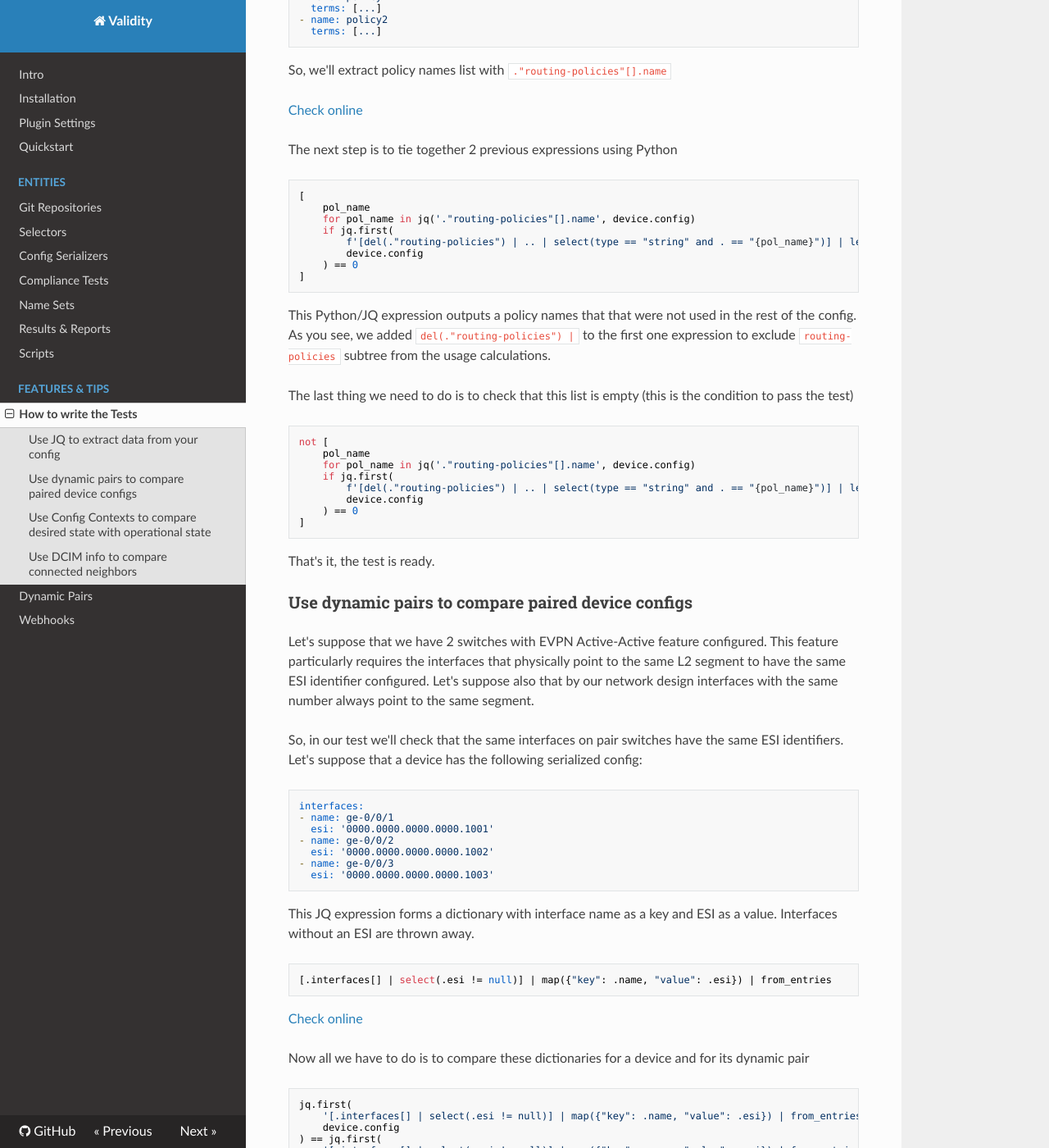
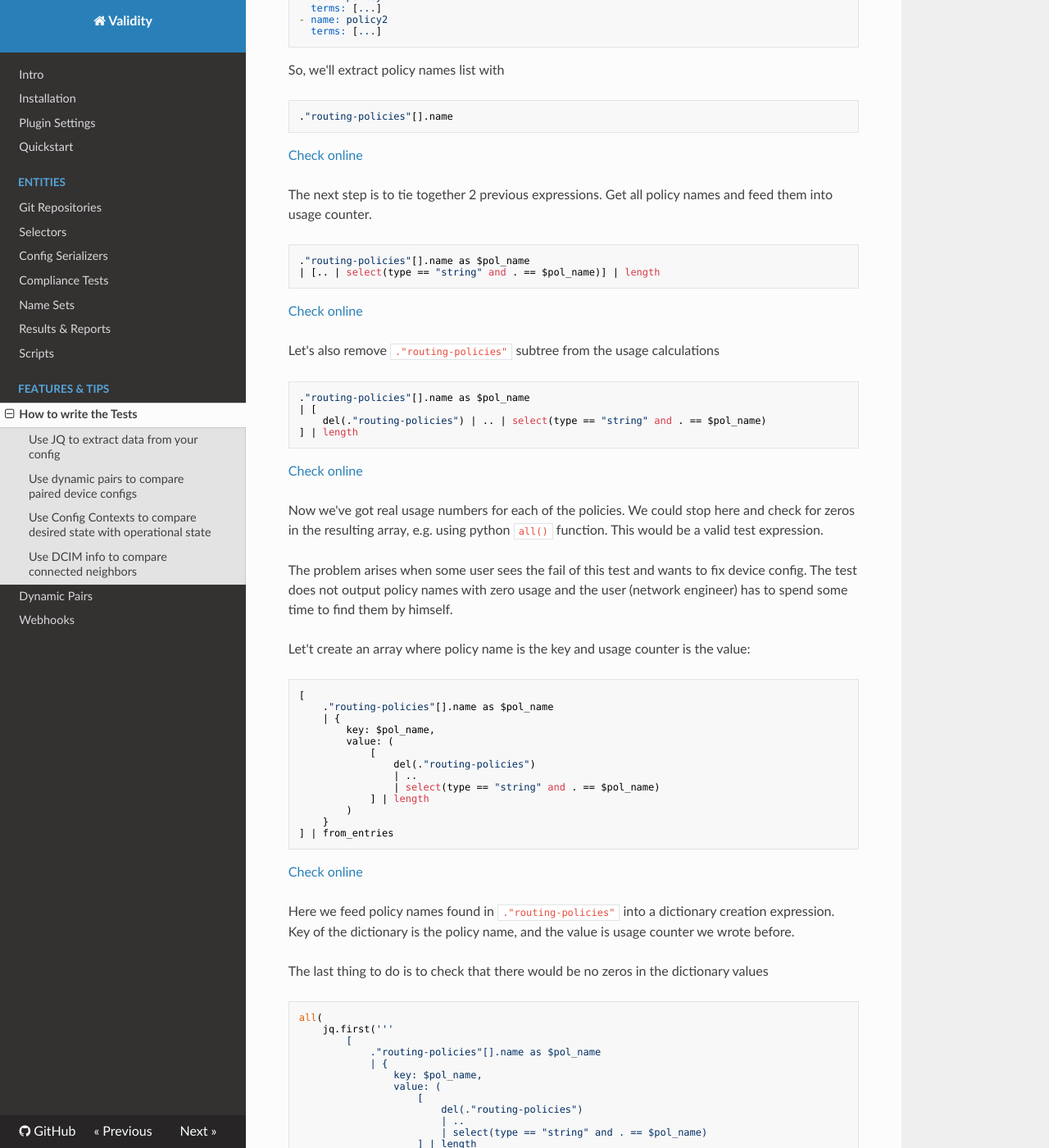
Before and after one commit to amyasnikov/validity, an MkDocs documentation site: the page built from docs/features/howto_write_tests.md, in a window 1280 px wide and 1400 px high, scrolled down 1056 px. Shown: the whole window at 82% size. Built offline with MkDocs 1.6.1, drawn with Linux system fonts in a browser that asks for light colours; nearby versions of some CDN libraries; some of the changed text lies outside the part shown.

Commit message:
docs finished, minor code fixes

````diff
--- a/docs/features/howto_write_tests.md
+++ b/docs/features/howto_write_tests.md
@@ -39,38 +39,86 @@ routing-policies:
 - name: policy2
   terms: [...]
 ```
-So, we'll extract policy names list with `."routing-policies"[].name`
+So, we'll extract policy names list with
+
+```
+."routing-policies"[].name
+```
 
 [Check online](https://jqplay.org/s/-56gmv4nAjf)
 
-The next step is to tie together 2 previous expressions using Python
+The next step is to tie together 2 previous expressions. Get all policy names and feed them into usage counter.
+
+```
+."routing-policies"[].name as $pol_name
+| [.. | select(type == "string" and . == $pol_name)] | length
+```
+
+[Check online](https://jqplay.org/s/BTlUDRyOW-T)
+
+Let's also remove `."routing-policies"` subtree from the usage calculations
+
+```
+."routing-policies"[].name as $pol_name
+| [
+    del(."routing-policies") | .. | select(type == "string" and . == $pol_name)
+] | length
+```
+
+[Check online](https://jqplay.org/s/R8sp_op8cik)
+
+Now we've got real usage numbers for each of the policies. We could stop here and check for zeros in the resulting array, e.g. using python `all()` function. This would be a valid test expression.
+
+The problem arises when some user sees the fail of this test and wants to fix device config. The test does not output policy names with zero usage and the user (network engineer) has to spend some time to find them by himself.
+
+Let't create an array where policy name is the key and usage counter is the value:
+
+```
+[
+    ."routing-policies"[].name as $pol_name
+    | {
+        key: $pol_name,
+        value: (
+            [
+                del(."routing-policies")
+                | ..
+                | select(type == "string" and . == $pol_name)
+            ] | length
+        )
+    }
+] | from_entries
+```
+
+[Check online](https://jqplay.org/s/JidrghIjEAE)
+
+
+Here we feed policy names found in `."routing-policies"` into a dictionary creation expression. Key of the dictionary is the policy name, and the value is usage counter we wrote before.
+
+The last thing to do is to check that there would be no zeros in the dictionary values
 
 ```python
-[
-    pol_name
-    for pol_name in jq('."routing-policies"[].name', device.config)
-    if jq.first(
-        f'[del(."routing-policies") | .. | select(type == "string" and . == "{pol_name}")] | length',
+all(
+    jq.first('''
+        [
+            ."routing-policies"[].name as $pol_name
+            | {
+                key: $pol_name,
+                value: (
+                    [
+                        del(."routing-policies")
+                        | ..
+                        | select(type == "string" and . == $pol_name)
+                    ] | length
+                )
+            }
+        ] | from_entries
+        ''',
         device.config
-    ) == 0
-]
-```
-This Python/JQ expression outputs a policy names that that were not used in the rest of the config. As you see, we added `del(."routing-policies") |` to the first one expression to exclude `routing-policies` subtree from the usage calculations.
-
-The last thing we need to do is to check that this list is empty (this is the condition to pass the test)
-
-```python
-not [
-    pol_name
-    for pol_name in jq('."routing-policies"[].name', device.config)
-    if jq.first(
-        f'[del(."routing-policies") | .. | select(type == "string" and . == "{pol_name}")] | length',
-        device.config
-    ) == 0
-]
+    ).values()
+)
 ```
 
-That's it, the test is ready.
+Someone may ask what have changed since the previous expression with the usage counters only. We still check the usage counters and ignore policy names. The difference is the **explanation** value of the Test Result. Explanation for the last one expression will show policy names and the respective usage count.
 
 
 ### Use dynamic pairs to compare paired device configs
````
Also changed, not shown: other parts of docs/features/howto_write_tests.md (+3 -3 lines), docs/entities/selectors.md (+1 -1 lines), 4 other files.
